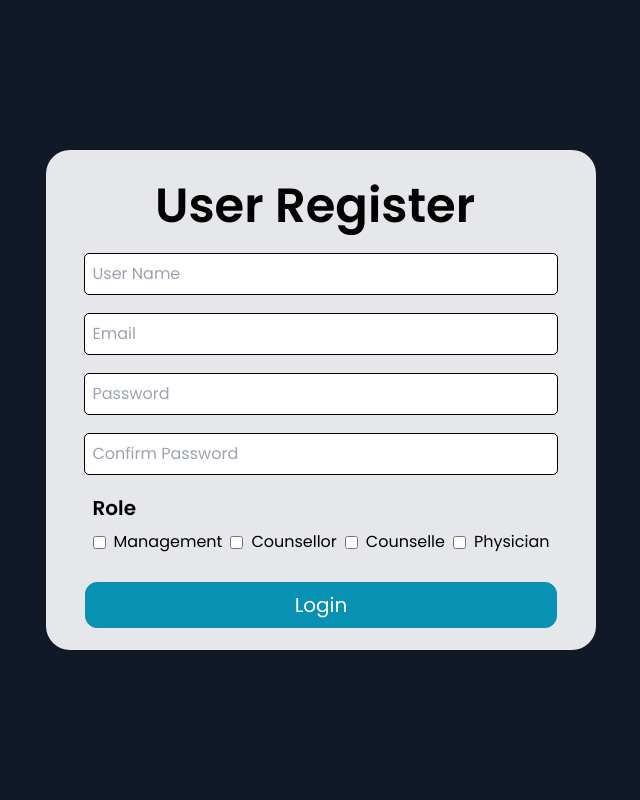
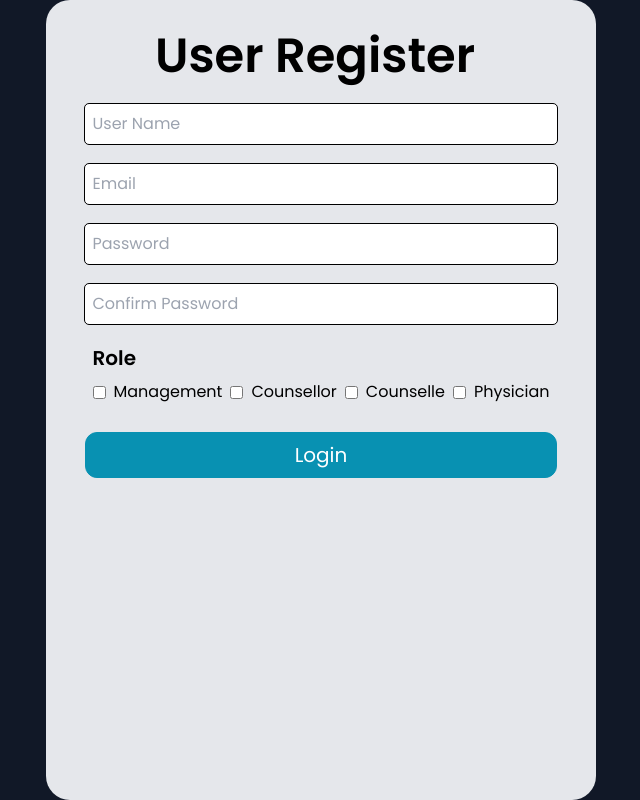
Before and after one commit to joelwalice/CAP-Project, a Next.js app in the folder client/: page /register in a window 1280 px wide. Shown: the whole page, without its empty margins (319-959 px from the left). Built offline with nearby package versions, Linux system fonts and the light colour scheme.

Commit message:
Update register.js

```diff
--- a/client/src/pages/register.js
+++ b/client/src/pages/register.js
@@ -84,7 +84,7 @@ export default class Register extends Component {
             <div>
                 <title>User Register</title>
                 <div className='min-h-screen flex flex-col justify-center items-center bg-gray-900'>
-                    <div className='w-[550px] md:w-[550px] lg:w-[550px] h-[500px] bg-gray-200 rounded-3xl p-4 mx-auto my-auto'>
+                    <div className='w-screen h-screen md:w-[550px] lg:w-[550px] h-[500px] bg-gray-200 rounded-3xl p-4 mx-auto my-auto'>
                         <div className={'w-full flex flex-col justify-center'}>
                             <h1 className='text-4xl md:text-5xl lg:text-5xl flex items-center justify-center font-semibold px-4 lg:mr-3 pt-4'>User Register</h1>
                             <form action="" className='flex flex-col justify-center p-3 gap-5 mt-3 items-center'>
```
